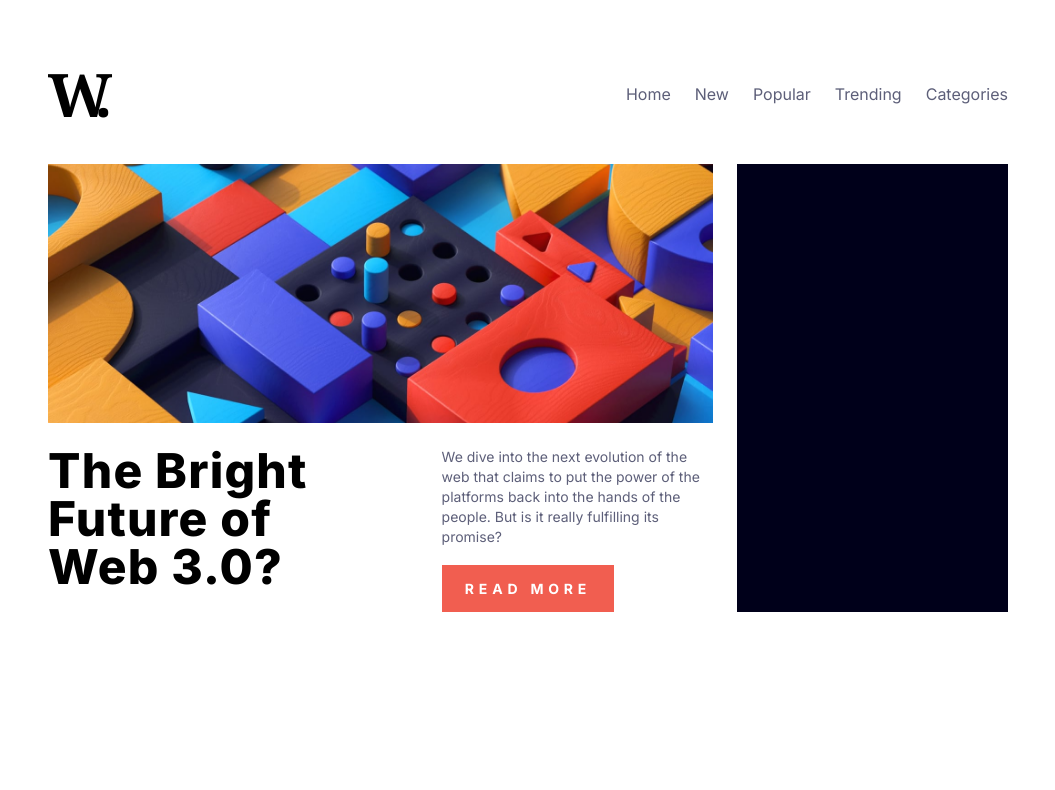
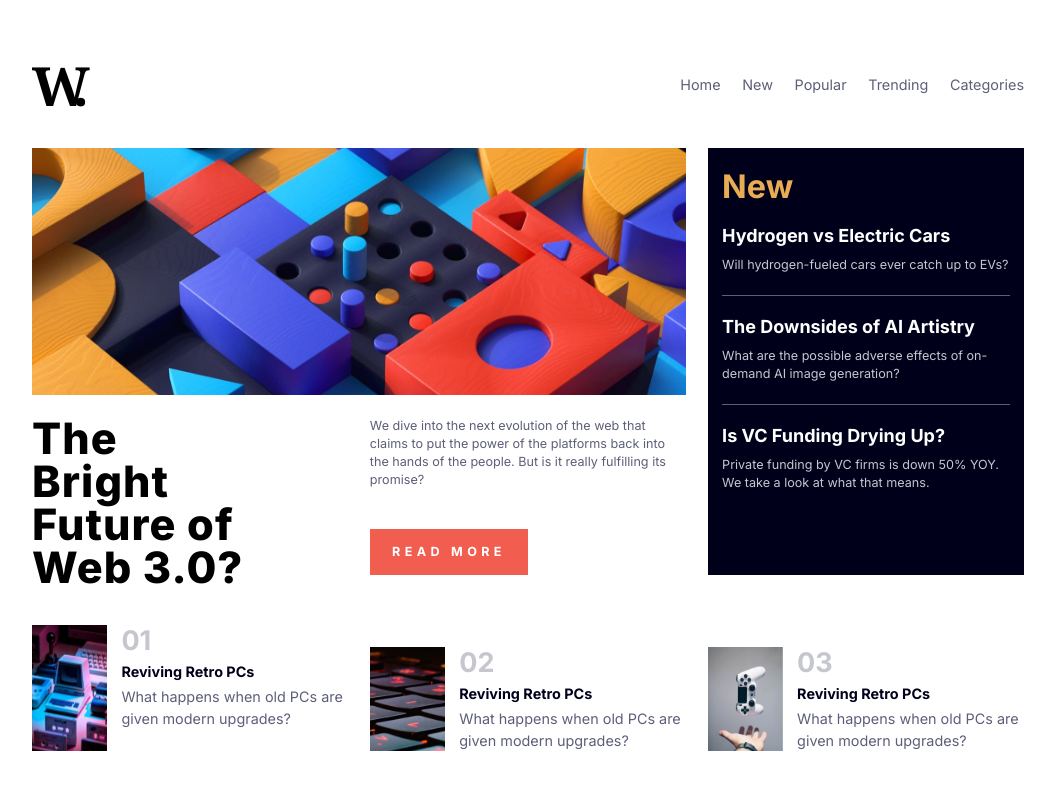
Before and after one commit to Xgiii/news-homepage, a Next.js app: page / in a window 1280 px wide. Shown: the top 790 px of the page, without its empty margins (112-1167 px from the left). Built offline with nearby package versions, Linux system fonts and the light colour scheme.

Commit message:
bottom grid

```diff
--- a/app/page.tsx
+++ b/app/page.tsx
@@ -3,8 +3,9 @@ import React from 'react';
 
 function HomePage() {
   return (
-    <div className='p-6 lg:px-40 lg:py-4 flex flex-col md:grid md:grid-cols-10 md:grid-rows-5 h-[60vh] gap-6'>
-      <div className='min-h-[40vh] md:min-h-0 md:col-span-7 md:row-span-3 relative'>
+    <div className='block'>
+      <div className='p-6 lg:px-40 lg:py-4 flex flex-col md:grid md:grid-cols-3 md:grid-rows-5 md:h-[57vh] gap-6'>
+        <div className='min-h-[40vh] md:min-h-0 md:col-span-2 md:row-span-3 relative'>
           <Image
             src='/image-web-3-desktop.jpg'
             alt='main-img'
@@ -19,21 +20,114 @@ function HomePage() {
           />
         </div>
 
-      <h1 className='md:col-span-4 font-extrabold tracking-wide text-5xl md:text-4xl lg:text-5xl pr-24'>
+        <h1 className='md:col-span-1 font-extrabold tracking-wide text-5xl md:text-4xl lg:text-5xl h-full pr-24'>
           The Bright Future of Web 3.0?
         </h1>
 
-      <p className=' md:col-start-5 col-end-8 text-sm text-dark-grayish-blue'>
-        We dive into the next evolution of the web that claims to put the power
-        of the platforms back into the hands of the people. But is it really
-        fulfilling its promise?
+        <p className=' md:col-start-2 col-end-3 text-sm text-dark-grayish-blue'>
+          We dive into the next evolution of the web that claims to put the
+          power of the platforms back into the hands of the people. But is it
+          really fulfilling its promise?
         </p>
 
-      <button className='bg-soft-red  md:col-start-5 md:col-end-7 md:self-end md:h-2/3 tracking-[.3rem] self-start font-bold text-sm text-white px-10 py-5 md:p-0'>
+        <button className='bg-soft-red  md:col-start-2 md:w-1/2 md:self-end md:h-2/3 tracking-[.3rem] self-start font-bold text-sm text-white px-10 py-5 my-8 md:m-0 md:p-0'>
           READ MORE
         </button>
 
-      <section className='bg-very-dark-blue col-span-1 md:col-start-8 md:col-end-11 md:row-span-full'></section>
+        <section className='bg-very-dark-blue col-span-1 md:col-start-3 md:col-end-4 md:row-span-full px-4 py-6 space-y-5'>
+          <h2 className='text-4xl text-soft-orange font-bold'>New</h2>
+          <div className='flex flex-col'>
+            <article className='flex flex-col'>
+              <h3 className='text-white font-bold text-xl'>
+                Hydrogen vs Electric Cars
+              </h3>
+              <p className='text-grayish-blue py-2 text-sm'>
+                Will hydrogen-fueled cars ever catch up to EVs?
+              </p>
+            </article>
+            <hr className='border-dark-grayish-blue mt-4' />
+          </div>
+          <div className='flex flex-col'>
+            <article className='flex flex-col'>
+              <h3 className='text-white font-bold text-xl'>
+                The Downsides of AI Artistry
+              </h3>
+              <p className='text-grayish-blue py-2 text-sm'>
+                What are the possible adverse effects of on-demand AI image
+                generation?
+              </p>
+            </article>
+            <hr className='border-dark-grayish-blue mt-4' />
+          </div>
+          <div className='flex flex-col'>
+            <article className='flex flex-col'>
+              <h3 className='text-white font-bold text-xl'>
+                Is VC Funding Drying Up?
+              </h3>
+              <p className='text-grayish-blue py-2 text-sm'>
+                Private funding by VC firms is down 50% YOY. We take a look at
+                what that means.
+              </p>
+            </article>
+          </div>
+        </section>
+      </div>
+
+      <section className='flex flex-col space-y-6 md:grid md:grid-cols-3 md:gap-6 md:mt-6 p-6 lg:px-40 lg:py-4'>
+        <div className='flex space-x-4 col-span-1'>
+          <Image
+            src='/image-retro-pcs.jpg'
+            alt='img of retro pc'
+            width={75}
+            height={80}
+          />
+          <div className='flex flex-col space-y-1'>
+            <h2 className='text-grayish-blue text-3xl font-bold'>01</h2>
+            <h2 className='text-very-dark-blue font-bold'>
+              Reviving Retro PCs
+            </h2>
+            <p className='text-dark-grayish-blue'>
+              What happens when old PCs are given modern upgrades?
+            </p>
+          </div>
+        </div>
+
+        <div className='flex space-x-4 col-start-2 col-end-3'>
+          <Image
+            src='/image-top-laptops.jpg'
+            alt='img of top laptops'
+            width={75}
+            height={80}
+          />
+          <div className='flex flex-col space-y-1'>
+            <h2 className='text-grayish-blue text-3xl font-bold'>02</h2>
+            <h2 className='text-very-dark-blue font-bold'>
+              Reviving Retro PCs
+            </h2>
+            <p className='text-dark-grayish-blue'>
+              What happens when old PCs are given modern upgrades?
+            </p>
+          </div>
+        </div>
+
+        <div className='flex space-x-4  col-start-3 col-end-4'>
+          <Image
+            src='/image-gaming-growth.jpg'
+            alt='img of gaming'
+            width={75}
+            height={80}
+          />
+          <div className='flex flex-col space-y-1'>
+            <h2 className='text-grayish-blue text-3xl font-bold'>03</h2>
+            <h2 className='text-very-dark-blue font-bold'>
+              Reviving Retro PCs
+            </h2>
+            <p className='text-dark-grayish-blue'>
+              What happens when old PCs are given modern upgrades?
+            </p>
+          </div>
+        </div>
+      </section>
     </div>
   );
 }
--- a/styles/globals.css
+++ b/styles/globals.css
@@ -3,10 +3,22 @@
 @tailwind utilities;
 
 html {
+  @media only screen and (max-width: 1400px) {
+    font-size: 90%;
+  }
   @media only screen and (max-width: 1200px) {
-    font-size: 95%;
+    font-size: 85%;
   }
-  @media only screen and (max-width: 768px) {
+  @media only screen and (max-width: 1115px) {
+    font-size: 80%;
+  }
+  @media only screen and (max-width: 1024px) {
+    font-size: 85%;
+  }
+  @media only screen and (max-width: 890px) {
+    font-size: 80%;
+  }
+  @media only screen and (max-width: 728px) {
     font-size: 100%;
   }
 }
```
Lines whose indentation alone changed are shown as unchanged.
